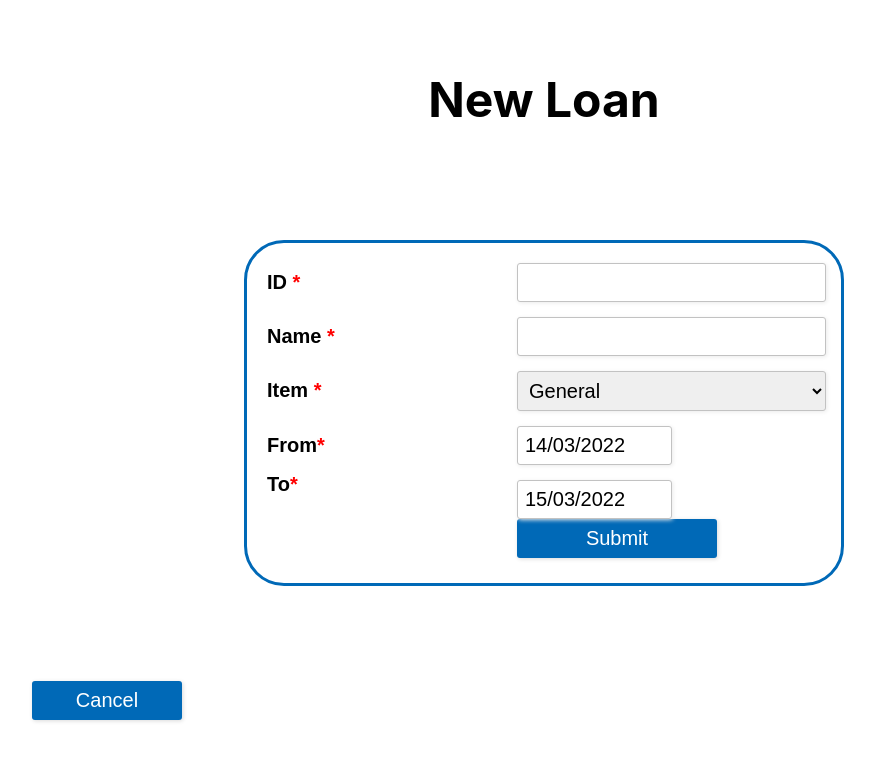
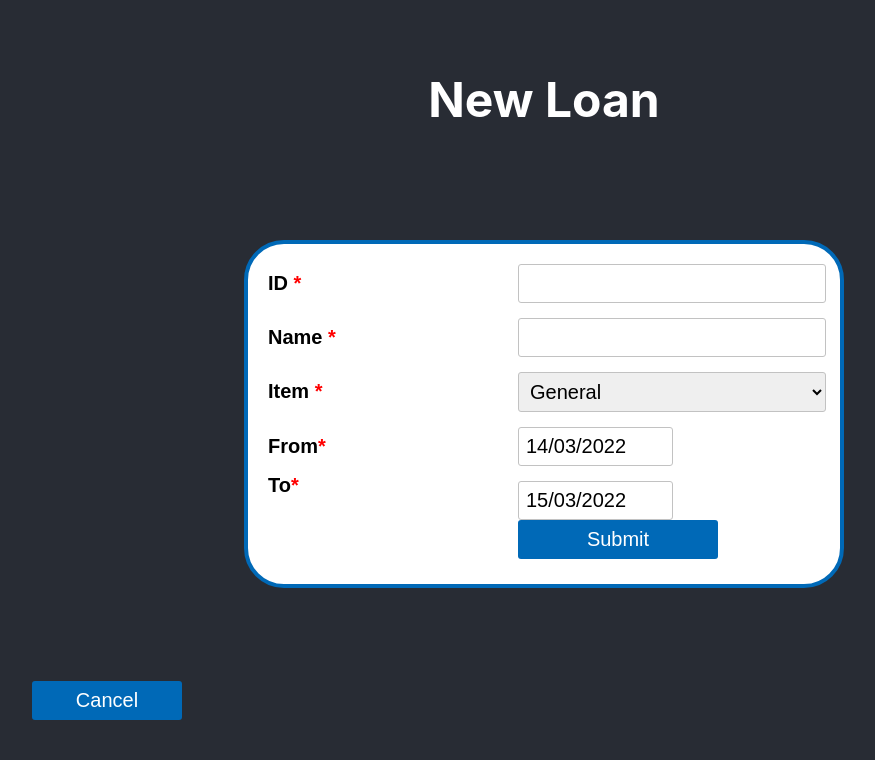
Before and after one commit to chhhloeeee/HulerLoan-frontend, a Next.js app in the folder loan-app/: page /loan/add in a window 1280 px wide. Shown: the top 760 px of the page, without its empty margins (96-971 px from the left). Built offline with nearby package versions, Linux system fonts and the light colour scheme.

Commit message:
add form css

```diff
--- a/loan-app/styles/form.module.css
+++ b/loan-app/styles/form.module.css
@@ -1,12 +1,15 @@
-
 .app {
+  background-color: #282c34;
+  min-height: 100vh;
   display: flex;
   flex-direction: column;
   align-items: center;
   justify-content: center;
   font-size: calc(10px + 2vmin);
+  color: white;
 }
 .title {
+    color: white;
     line-height: 1.15;
     font-size: 3rem;
     position: absolute;
@@ -21,9 +24,6 @@
     padding: 8px 15px 8px 15px;
     background: #0069B7;
     color: #fff;
-    box-shadow: 1px 1px 4px #DADADA;
-    -moz-box-shadow: 1px 1px 4px #DADADA;
-    -webkit-box-shadow: 1px 1px 4px #DADADA;
     border-radius: 3px;
     -webkit-border-radius: 3px;
     -moz-border-radius: 3px;
@@ -40,6 +40,7 @@
   }
 
   .form{
+    background-color: white;
     min-width: 600px;
     padding: 20px 12px 10px 20px;
     font-family: 'Poppins', sans-serif;
@@ -47,15 +48,16 @@
     top: 30%;
     margin-left: auto;
     margin-right: auto;
-    border: 3px solid #0069B7;
+    border: 4px solid #0069B7;
     border-radius: 40px;
-    height: fit-content
+    height: fit-content;
   }
   .form label{
     display: block;
     margin: 0px 0px 15px 0px;
     text-align: left;
     font-size: 20px;
+    color: black;
   }
   .form label > span{
     width: 250px;
@@ -77,9 +79,6 @@
     -webkit-box-sizing: border-box;
     -moz-box-sizing: border-box;
     border: 1px solid #C2C2C2;
-    box-shadow: 1px 1px 4px #EBEBEB;
-    -moz-box-shadow: 1px 1px 4px #EBEBEB;
-    -webkit-box-shadow: 1px 1px 4px #EBEBEB;
     border-radius: 3px;
     -webkit-border-radius: 3px;
     -moz-border-radius: 3px;
@@ -95,9 +94,6 @@
     padding: 8px 15px 8px 15px;
     background: #0069B7;
     color: #fff;
-    box-shadow: 1px 1px 4px #DADADA;
-    -moz-box-shadow: 1px 1px 4px #DADADA;
-    -webkit-box-shadow: 1px 1px 4px #DADADA;
     border-radius: 3px;
     -webkit-border-radius: 3px;
     -moz-border-radius: 3px;
```
Lines whose indentation alone changed are shown as unchanged.
